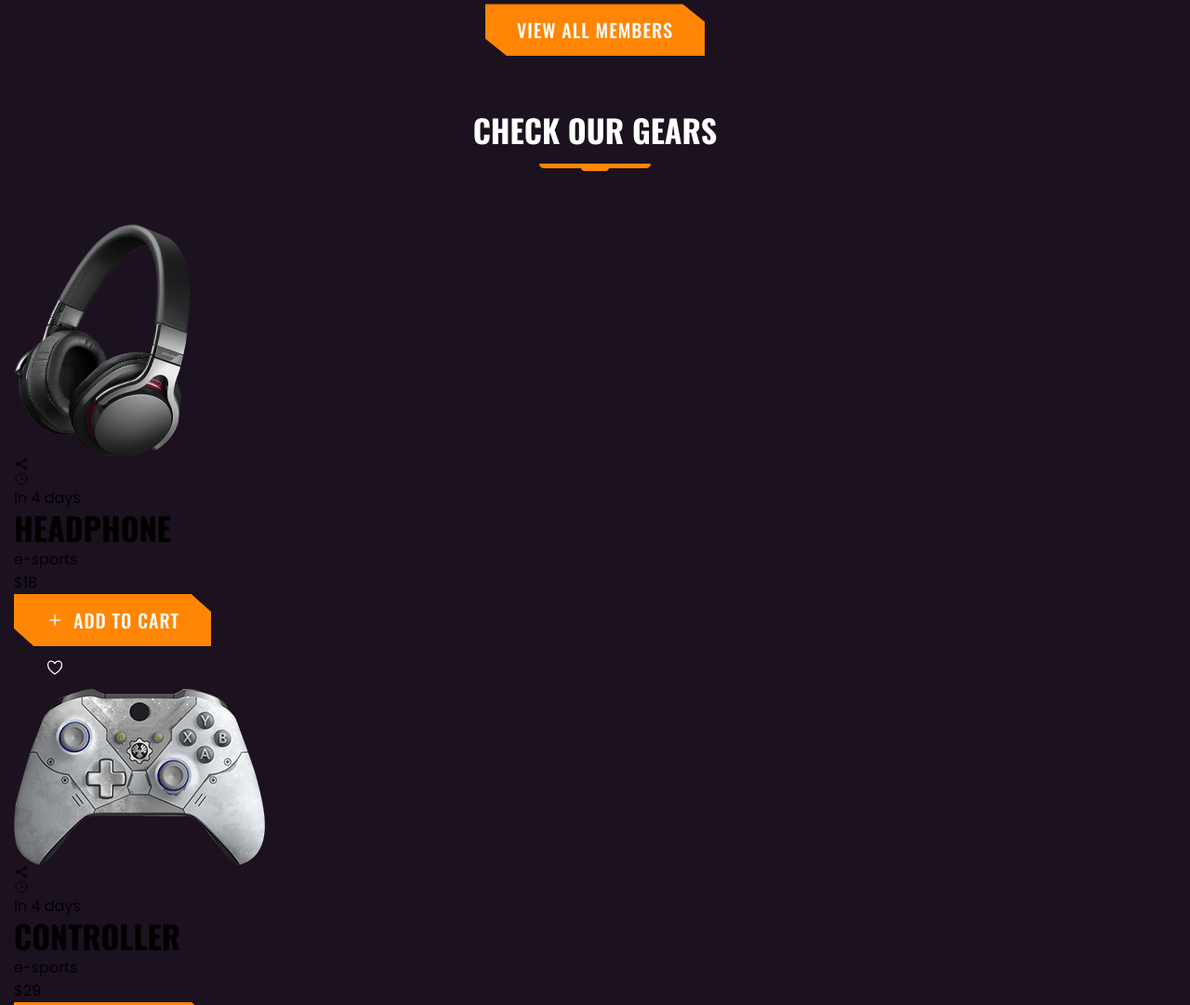
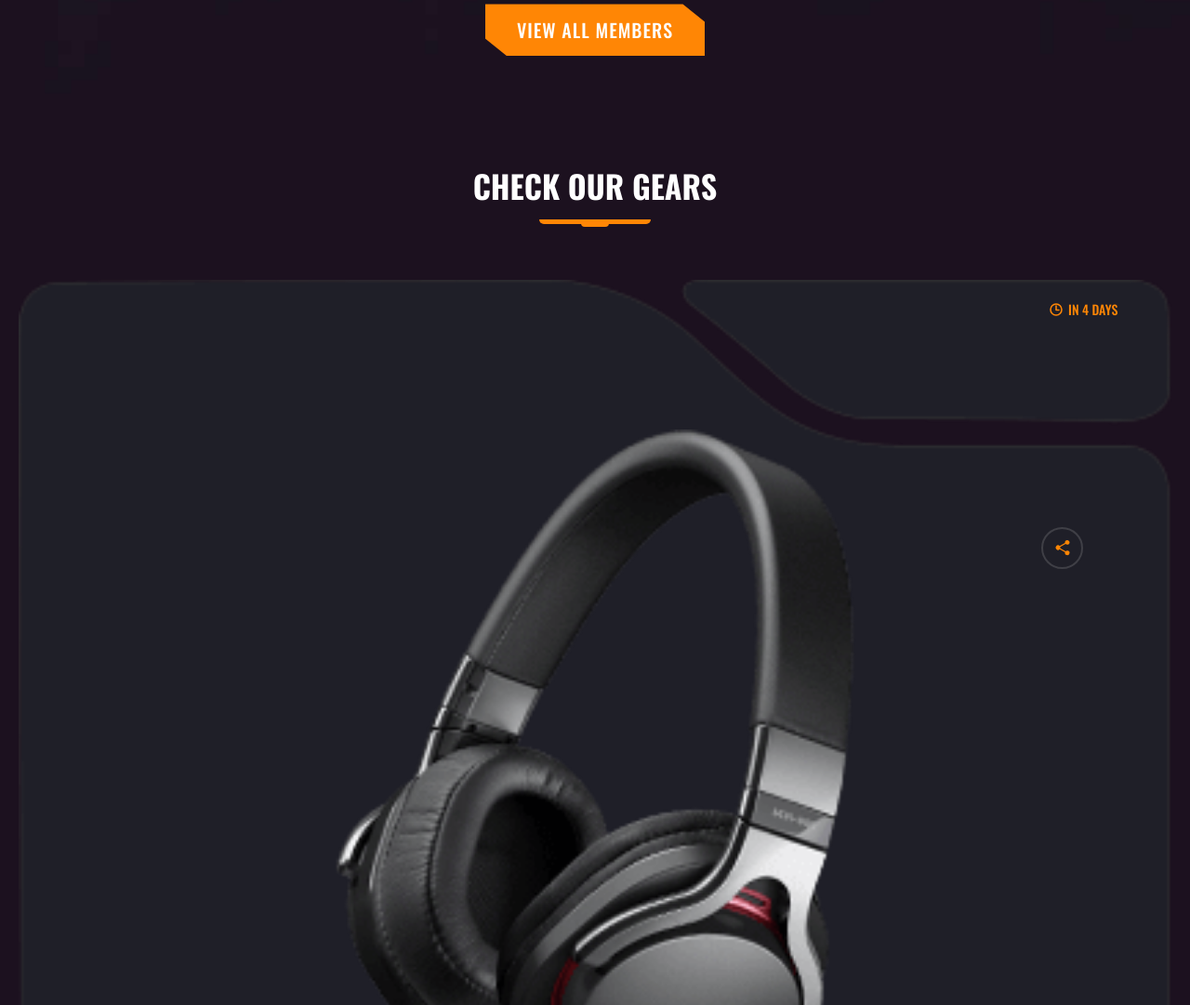
Before and after one commit to ggpio18/VAN-Game_Esports-html-css-js, a plain HTML site: page index.html in a window 1280 px wide. Shown: the part 5100-6181 px from the top of the page at 93% size. Drawn offline with nearby package versions, Linux system fonts and the light colour scheme; files whose address does not match are found by name.

Commit message:
+[gears_css]

```diff
--- a/assets/css/style.css
+++ b/assets/css/style.css
@@ -610,3 +610,122 @@
 .team .btn-primary { margin-inline: auto; }
 
 /* gears */
+.gears { padding: var(--section-padding) 0; }
+
+.gears-list {
+  display: grid;
+  gap: 50px;
+}
+
+.gears-card .card-banner {
+  position: relative;
+  background: url("../images/gears-card-bg.png") no-repeat;
+  background-size: contain;
+  background-position: center;
+  width: 100%;
+  aspect-ratio: 2 / 1.7;
+  display: grid;
+  place-items: center;
+  margin-bottom: 30px;
+}
+
+.gears .card-banner a { width: 100%; }
+
+.gears .card-banner img {
+  width: 45%;
+  margin-inline: auto;
+}
+
+.share,
+.card-time-wrapper {
+  position: absolute;
+  color: var(--orange);
+}
+
+.share {
+  top: 25%;
+  right: 8%;
+  font-size: 20px;
+  border: 2px solid var(--onyx);
+  width: 45px;
+  height: 45px;
+  display: grid;
+  place-items: center;
+  border-radius: 50%;
+  transition: var(--transition-1);
+}
+
+.share:is(:hover, :focus) { border-color: var(--orange); }
+
+.card-time-wrapper {
+  top: 2%;
+  right: 5%;
+  font-family: var(--ff-oswald);
+  font-size: var(--fs-9);
+  font-weight: var(--fw-500);
+  text-transform: uppercase;
+  display: flex;
+  justify-content: center;
+  align-items: center;
+  gap: 5px;
+}
+
+.card-time-wrapper ion-icon {
+  font-size: 16px;
+  --ionicon-stroke-width: 50px;
+}
+
+.gears .card-content {
+  color: var(--white);
+  margin-bottom: 25px;
+  display: flex;
+  justify-content: space-between;
+  align-items: center;
+  text-transform: uppercase;
+}
+
+.gears-card :is(.card-title, .card-prize) {
+  font-family: var(--ff-oswald);
+  font-size: var(--fs-5);
+  font-weight: var(--fw-700);
+}
+
+.gears-card .card-title { margin-bottom: 5px; }
+
+.gears-card .card-subtitle {
+  color: var(--light-gray);
+  font-size: var(--fs-8);
+}
+
+.gears .card-actions {
+  display: flex;
+  justify-content: space-between;
+  align-items: center;
+  gap: 10px;
+}
+
+.gears-card .btn { padding: 18px 20px; }
+
+.gears-card .btn-primary {
+  font-size: var(--fs-7);
+  padding-block: 15px;
+}
+
+.gears-card .btn-primary ion-icon {
+  font-size: 20px;
+  --ionicon-stroke-width: 80px;
+}
+
+.gears-card .card-btn {
+  --polygon-1: polygon(75% 0, 100% 25%, 100% 100%, 25% 100%, 0 75%, 0 0);
+
+  background: var(--raisin-black-1);
+  color: var(--orange);
+}
+
+.gears-card .card-btn ion-icon { --ionicon-stroke-width: 50px; }
+
+.gears-card .card-btn:is(:hover, :focus) {
+  background: var(--orange);
+  color: var(--white);
+}
```
